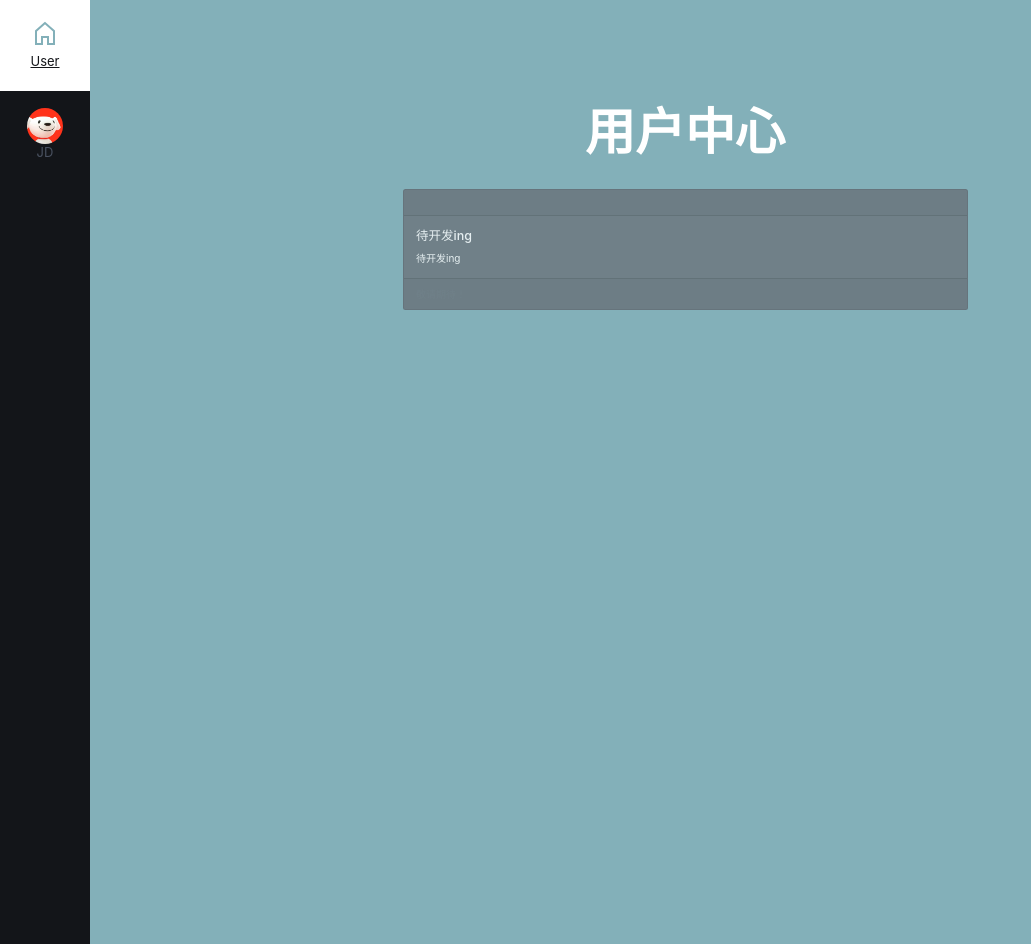
After one commit to DeSireFire/signHyper, a FastAPI app: template templates/base_item.html in a window 1280 px wide. The commit adds this page. Shown: the whole page, without its empty margins (0-1031 px from the left). Run offline with FastAPI, Linux system fonts and the light colour scheme; the template is opened without the code that fills it, so the values that code supplies are empty; some libraries are stand-ins or nearby versions.

```diff
--- a/templates/base.html
+++ b/templates/base.html
@@ -11,9 +11,7 @@
 	<link id="favicon" rel="icon" type="image/x-icon" href="/static/img/favicon.ico">
 	<!-- CSS only -->
 	<link href="https://cdn.bootcdn.net/ajax/libs/twitter-bootstrap/4.6.1/css/bootstrap.min.css" rel="stylesheet">
-{#	<script src="/static/js/jquery-2.1.4.js"></script>#}
     <script src="https://cdn.bootcdn.net/ajax/libs/jquery/3.6.0/jquery.js"></script>
-    <script src="https://unpkg.com/vue@next"></script>
 	<title>signHyper管理面板</title>
 </head>
 <body>
@@ -22,7 +20,6 @@
 	<script src="/static/js/velocity.min.js"></script>
 	<script src="/static/js/main.js"></script><!-- Resource jQuery -->
 	<script src="/static/js/jd.js"></script><!-- jd app -->
-	<!-- JavaScript Bundle with Popper -->
 	<script src="https://cdn.bootcdn.net/ajax/libs/twitter-bootstrap/4.6.1/js/bootstrap.min.js"></script>
 	{% block script %}{% endblock %}
 </body>
--- /dev/null
+++ b/templates/base_item.html
@@ -0,0 +1,53 @@
+{% extends 'base_nav.html' %}
+{% block main %}
+<main class="cd-main" id="app">
+	<section class="cd-section index visible">
+		<header>
+			<div class="cd-title">
+				<h2>用户中心</h2>
+			</div>
+			<div class="container-fluid cd-components">
+				<div class="row">
+					<div class="col-sm-3"></div>
+					<div class="col-sm-6">
+						<div class="card text-white bg-secondary rounded">
+						  <div class="card-header" onload="getCookie('jd-user')">
+							  <p id="jd-user"></p>
+						  </div>
+						  	<div class="card-body">
+								<h5 class="card-title">待开发ing</h5>
+							  	<p class="card-text">待开发ing</p>
+						  	</div>
+							<div class="card-footer text-muted ">
+								敬请期待！
+							</div>
+						</div>
+					</div>
+					<div class="col-sm-3"></div>
+				</div>
+			</div>
+<!--			<a href="#index-content" class="cd-scroll">Scroll Down</a>-->
+		</header>
+
+		<div class="cd-content" id="index-content">
+			<p><input type="text" placeholder="请输入想说的话..." id="myInput"></p>
+			<p id="result"></p>
+		</div> <!-- .cd-content -->
+	</section> <!-- .cd-section -->
+</main> <!-- .cd-main -->
+
+<div id="cd-loading-bar" data-scale="1" class="index"></div> <!-- lateral loading bar -->
+{% endblock %}
+
+{% block script %}
+<script>
+
+
+ $(function () {
+	 $("#myInput").on("input", function () {
+	 //在输入框中打印输入的值
+	 $("#result").text($(this).val());
+	 });
+ });
+</script>
+{% endblock %}
```
Also changed, not shown: README.md.
